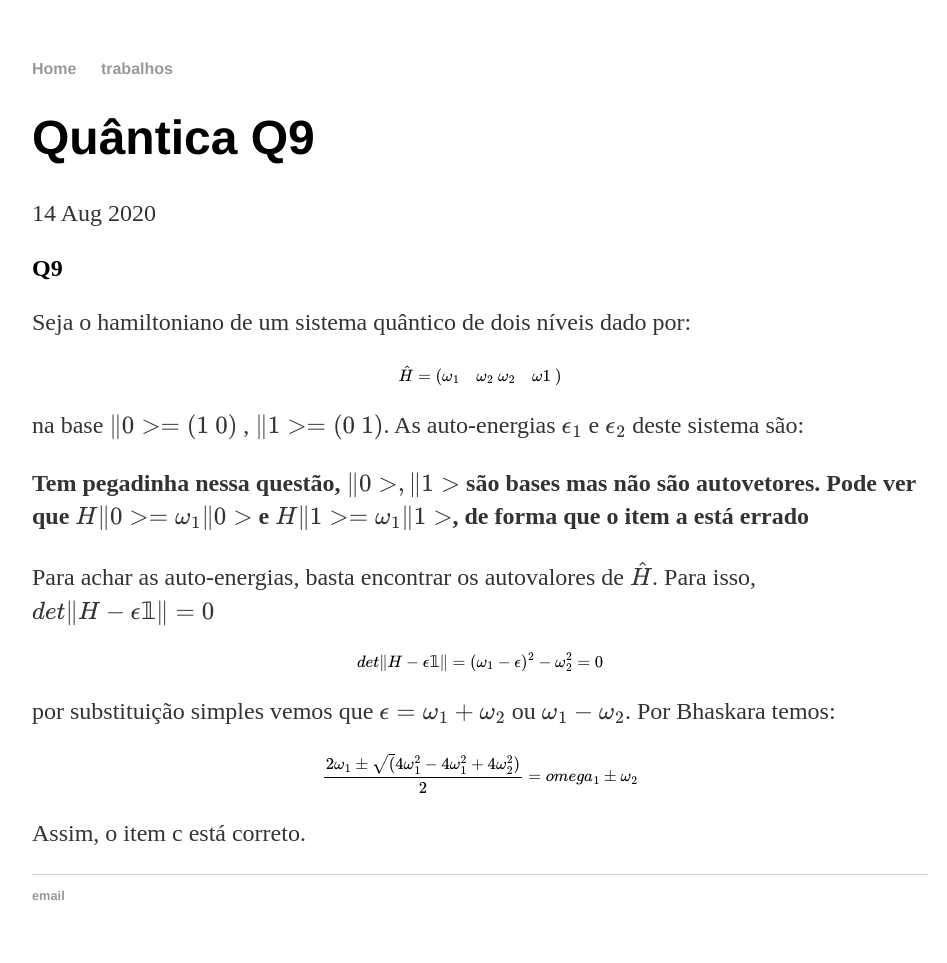
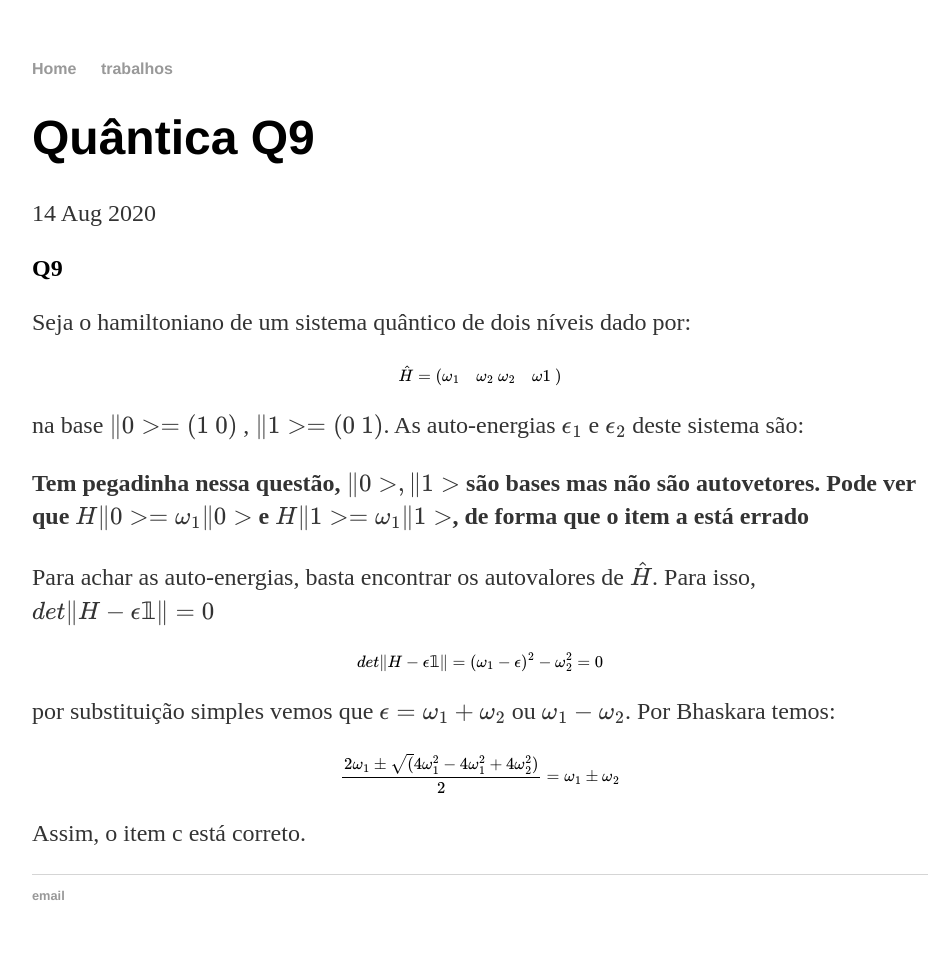
Before and after one commit to jaspior/jaspior.github.io, a Jekyll site: the page built from _posts/2020-08-14-quantica_q9.md, in a window 1280 px wide. Shown: the whole page, without its empty margins (160-1107 px from the left). Built offline with Jekyll 4.4.1, drawn with Linux system fonts in a browser that asks for light colours; formulas are drawn with MathJax 3.

```diff
--- a/_posts/2020-08-14-quantica_q9.md
+++ b/_posts/2020-08-14-quantica_q9.md
@@ -18,6 +18,6 @@ $$det \|H - \epsilon\mathbb{1}\| = (\omega_1 - \epsilon)^2 - \omega_2^2 = 0$$
 
 por substituição simples vemos que $$ \epsilon = \omega_1 + \omega_2$$ ou $$ \omega_1 - \omega_2$$. Por Bhaskara temos:
 
-$$\frac{2\omega_1 \pm \sqrt(4\omega_1^2 - 4\omega_1^2 + 4\omega_2^2)}{2} = omega_1 \pm \omega_2 $$
+$$\frac{2\omega_1 \pm \sqrt(4\omega_1^2 - 4\omega_1^2 + 4\omega_2^2)}{2} = \omega_1 \pm \omega_2 $$
 
 Assim, o item c está correto.
```
